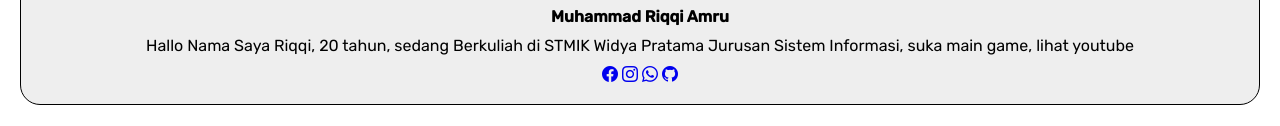
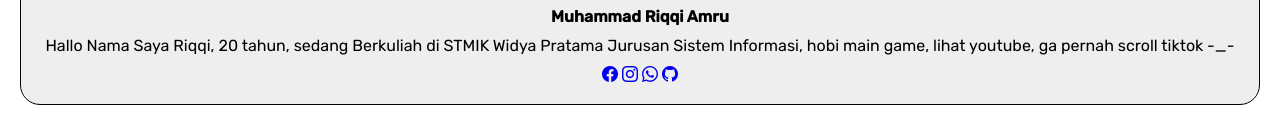
Before and after one commit to RiqqiAmru/web_dasar_dicoding, a plain HTML site: page index.html in a window 1280 px wide. Shown: the part 3155-3281 px from the top of the page. Drawn offline with nearby package versions, Linux system fonts and the light colour scheme.

Commit message:
update author

```diff
--- a/index.html
+++ b/index.html
@@ -210,7 +210,11 @@
             <h3>Author</h3>
             <img src="img/author.jpg" alt="author" />
             <h4>Muhammad Riqqi Amru</h4>
-            <p>Hallo Nama Saya Riqqi, 20 tahun, sedang Berkuliah di STMIK Widya Pratama Jurusan Sistem Informasi, suka main game, lihat youtube </p>
+            <p>
+              Hallo Nama Saya Riqqi, 20 tahun, sedang Berkuliah di STMIK Widya
+              Pratama Jurusan Sistem Informasi, hobi main game, lihat youtube,
+              ga pernah scroll tiktok -_-
+            </p>
             <span>
               <a
                 href="https://www.facebook.com/riqqi.amru/"
@@ -236,7 +240,8 @@
                 rel="noopener noreferrer"
                 ><i class="bi bi-github" title="github-author"></i
               ></a>
-              <span></span>
+            </span>
+          </div>
         </section>
       </aside>
     </main>
```
